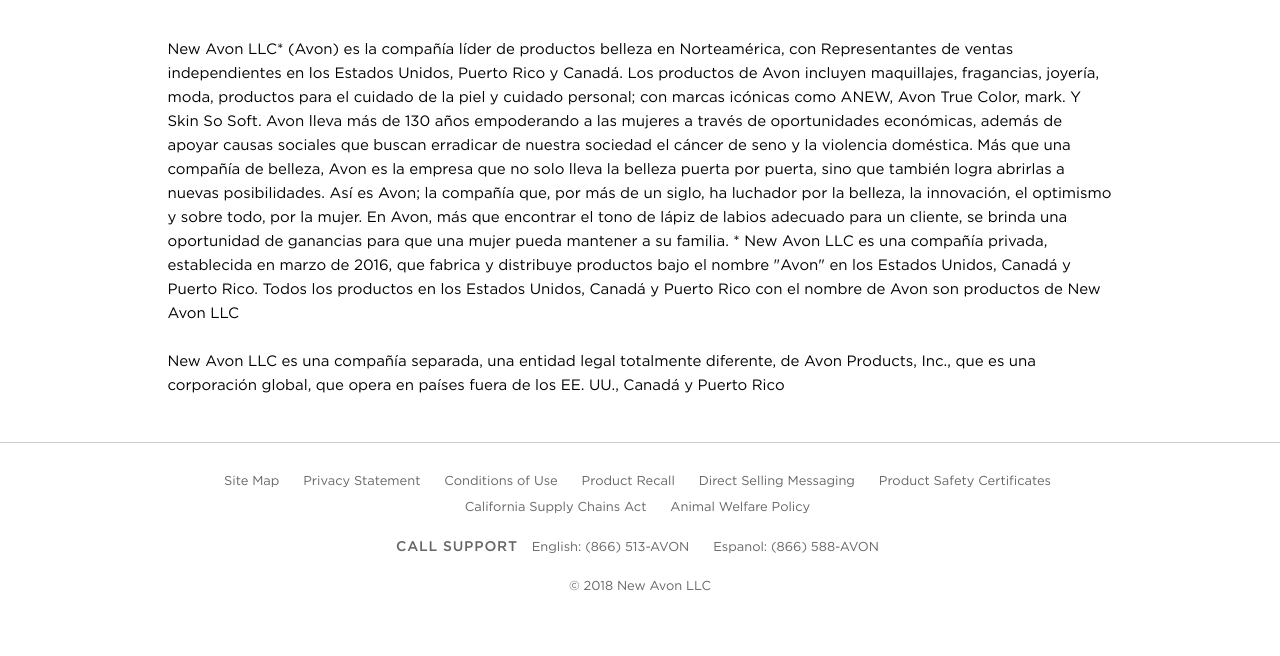
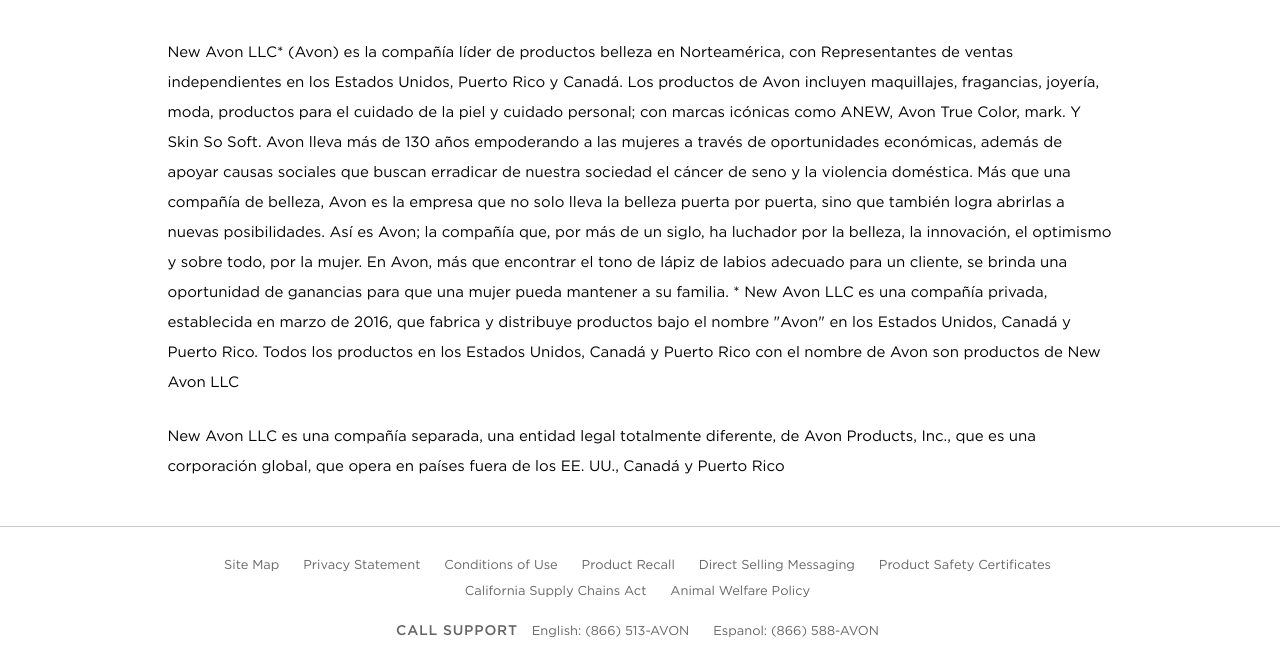
Before and after one commit to davidocho/newPRAvon, a website: page public/NuestraCompañía.html in a window 1280 px wide. Shown: the part 648-1304 px from the top of the page. Drawn offline with Linux system fonts and the light colour scheme; files whose address does not match are found by name.

Commit message:
refactor

```diff
--- a/public/NuestraCompañía.html
+++ b/public/NuestraCompañía.html
@@ -411,7 +411,7 @@
     <div class="col-md-10 col-md-offset-1" style="text-align: center;">
       <div class="my-4 py-4" style="text-align: center;"><br><img src="images\banner1.jpg" alt="banner violencia"  style="max-width: 100%;"></div>
       <h4 class="my-5 font-weight-bold" style="text-align: center;">NUESTRA COMPAÑÍA</h4>
-      <p style="text-align: left;" class="pt-3 pb-1">New Avon LLC* (Avon) es la compañía líder de productos belleza en Norteamérica, con Representantes de
+      <p style="text-align: left; line-height: 2;" class="pt-3 pb-1">New Avon LLC* (Avon) es la compañía líder de productos belleza en Norteamérica, con Representantes de
           ventas independientes en los Estados Unidos, Puerto Rico y Canadá. Los productos de Avon incluyen
           maquillajes, fragancias, joyería, moda, productos para el cuidado de la piel y cuidado personal&semi; con marcas
           icónicas como ANEW, Avon True Color, mark. Y Skin So Soft. Avon lleva más de 130 años empoderando a las
@@ -425,7 +425,7 @@
           Avon LLC es una compañía privada, establecida en marzo de 2016, que fabrica y distribuye productos bajo el
           nombre &quot;Avon&quot; en los Estados Unidos, Canadá y Puerto Rico. Todos los productos en los Estados Unidos,
           Canadá y Puerto Rico con el nombre de Avon son productos de New Avon LLC</p>
-      <p style="text-align: left;" class="pt-3 pb-1" >New Avon LLC es una compañía separada, una entidad legal totalmente diferente, de Avon Products, Inc., que
+      <p style="text-align: left; line-height: 2;" class="pt-3 pb-1" >New Avon LLC es una compañía separada, una entidad legal totalmente diferente, de Avon Products, Inc., que
           es una corporación global, que opera en países fuera de los EE. UU., Canadá y Puerto Rico</p>
     </div>
   </div>
```
